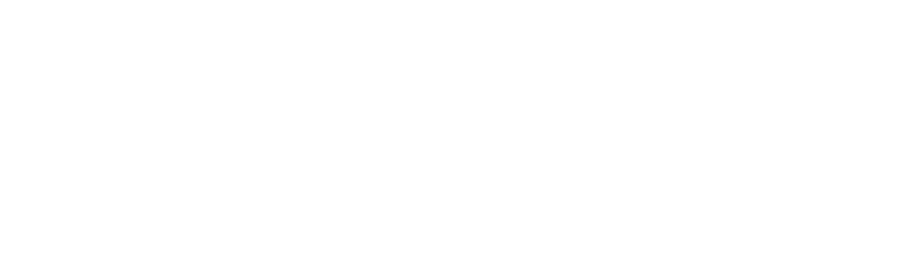
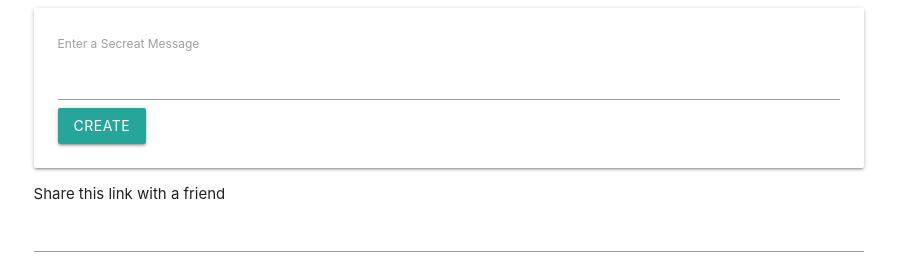
Before and after one commit to Etang131/Secret-Message-App, a plain HTML site: page index.html in a window 1280 px wide. Shown: the whole page, without its empty margins (191-1088 px from the left). Drawn offline with nearby package versions, Linux system fonts and the light colour scheme.

Commit message:
Set up form and ability to get input

```diff
--- a/index.html
+++ b/index.html
@@ -7,6 +7,22 @@
     />
   </head>
   <body>
+    <div class="row">
+      <div class="col s8 offset-s2">
+        <div class="card-panel">
+          <form>
+            <label>Enter a Secreat Message</label>
+            <input id="message-input" />
+            <button class="btn">Create</button>
+          </form>
+        </div>
+
+        <div>
+          Share this link with a friend
+          <input id="link-input" />
+        </div>
+      </div>
+    </div>
     <script src="index.js"></script>
   </body>
 </html>
--- a/index.js
+++ b/index.js
@@ -0,0 +1,8 @@
+document.querySelector("form").addEventListener("submit", event => {
+  event.preventDefault(); //prevents default sumbit action
+
+  const input = document.querySelector("#message-input");
+  const encrypted = btoa(input.value);
+
+  document.querySelector("#link-input").value = encrypted;
+});
```
